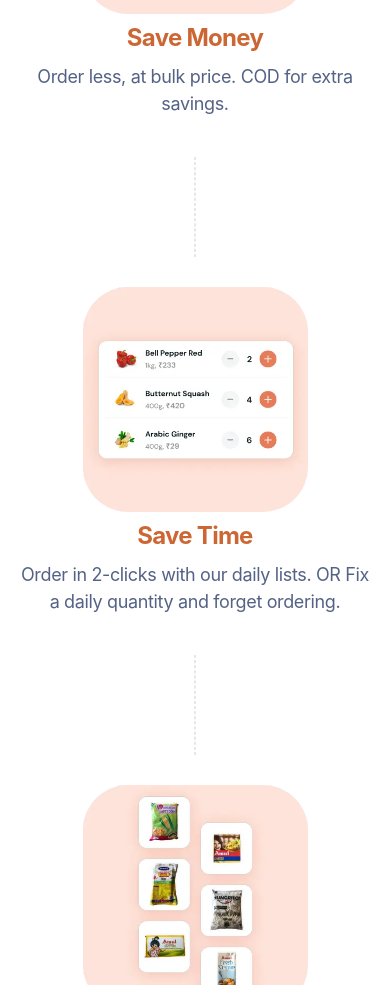
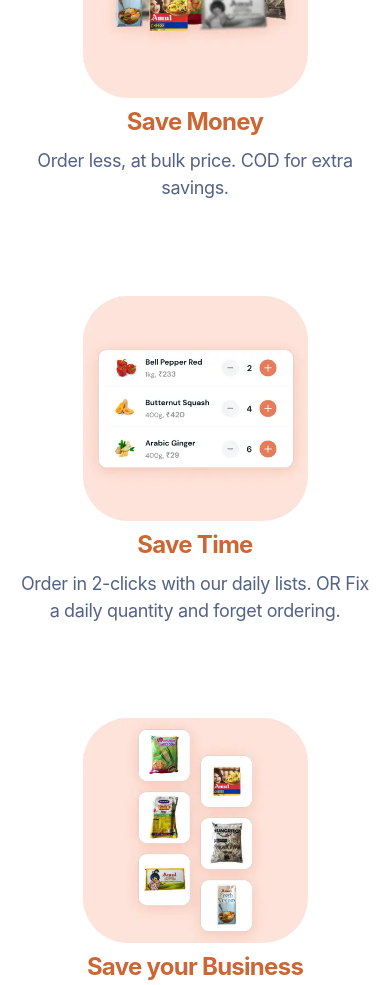
Before and after one commit to H0reka/horeka-web-app, a React (Vite) app: page / in a window 390 px wide. Shown: the part 1840-2825 px from the top of the page. Built offline with nearby package versions, Linux system fonts and the light colour scheme; a web font is replaced by a local one.

Commit message:
Line removal in What We Do section

```diff
--- a/src/components/Home/WhatWeDo.jsx
+++ b/src/components/Home/WhatWeDo.jsx
@@ -15,7 +15,7 @@ const WhatWeDo = () => {
             img="/file_2024-06-07_07.13.33.webp"
             // img="https://assets-global.website-files.com/6489e6bc11d0980ebc5de881/65072a34fa025b719179b5d4_Frame%2037030.png"
           />
-          <div className="line-con">
+          <div className="line-con hidden lg:flex">
             <div className=" line"></div>
           </div>
           <Card
@@ -24,7 +24,7 @@ const WhatWeDo = () => {
             img="/file_2024-06-07_07.13.21.webp"
             // img="https://assets-global.website-files.com/6489e6bc11d0980ebc5de881/65072a4585186409b5232e9e_Frame%2037034.png"
           />
-          <div className="line-con">
+          <div className="line-con hidden lg:flex">
             <div className="line"></div>
           </div>
           <Card
```
